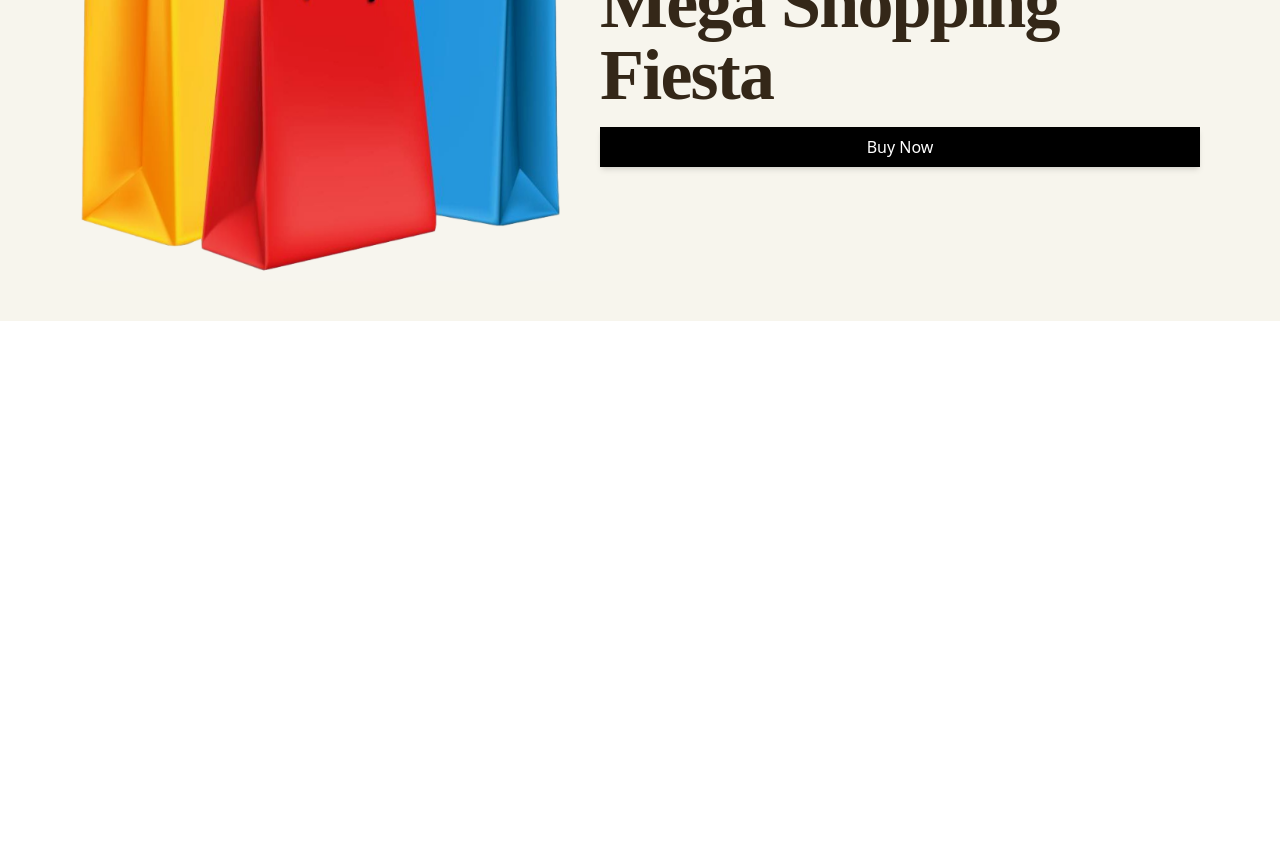
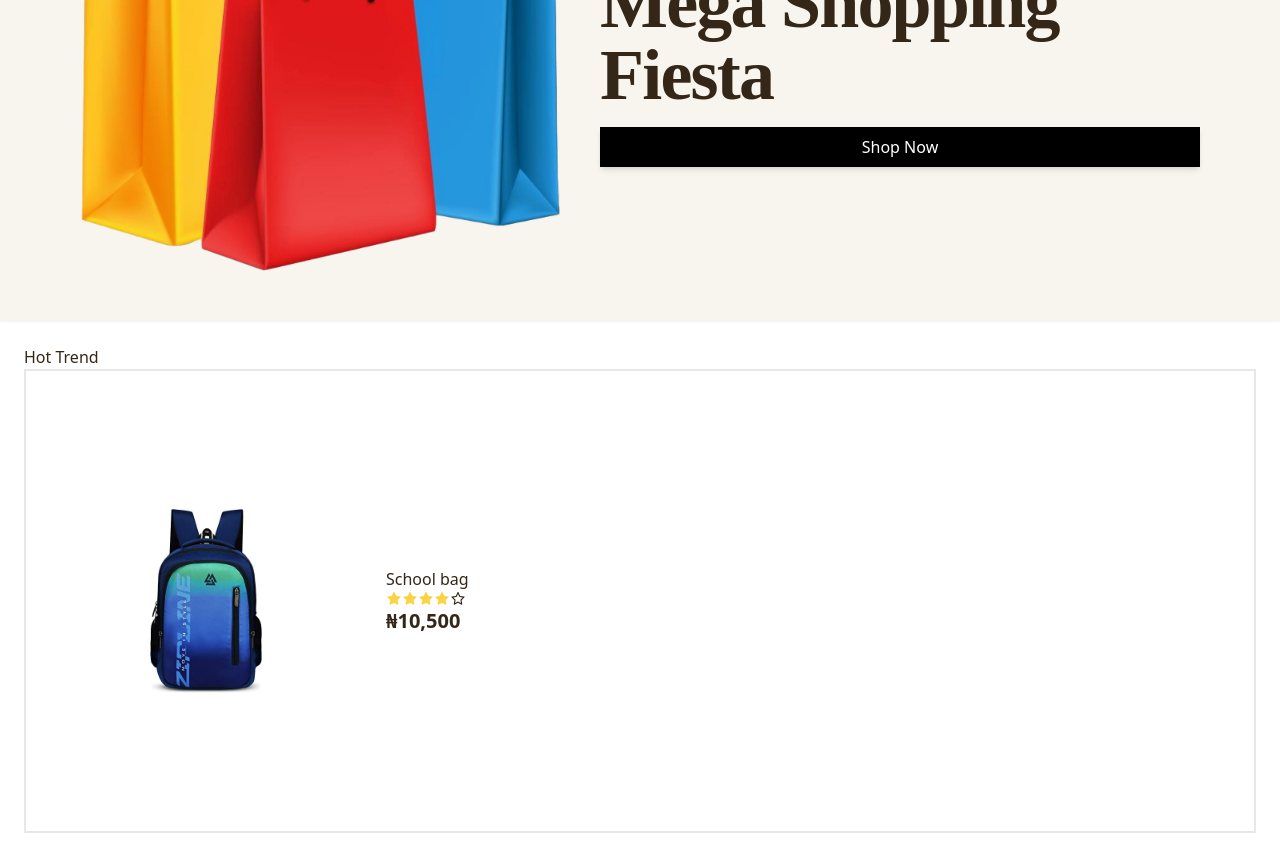
Before and after one commit to AkhatorEnosa/online-store, a React (Create React App) app: page / in a window 1280 px wide. Shown: the part 2080-2937 px from the top of the page. Before the commit the page ends 2401 px from the top, so only its background shows below. Built offline with nearby package versions, Linux system fonts and the light colour scheme; the HTML template or start-up script is replaced by a standard one; a web font is replaced by a local one.

Commit message:
sections start

```diff
--- a/src/App.js
+++ b/src/App.js
@@ -3,6 +3,7 @@ import Hot from './components/Hot';
 import MegaSales from './components/MegaSales';
 import NavBar from './components/NavBar';
 import NewProducts from './components/NewProducts';
+import Sections from './components/Sections';
 
 function App() {
   return (
@@ -11,6 +12,7 @@ function App() {
       <Hot/>
       <NewProducts />
       <MegaSales />
+      <Sections />
     </div>
   );
 }
--- a/src/components/MegaSales.jsx
+++ b/src/components/MegaSales.jsx
@@ -9,7 +9,7 @@ const MegaSales = () => {
         <p className='md:text-base text-xs'>THE BIGGEST SALE OF THE YEAR</p>
         <h1 className='lg:text-7xl text-3xl tracking-tight font-extrabold fiesta'>Mega Shopping Fiesta</h1>
         <button className="px-8 py-2 hover:bg-[#fed243] hover:text-black bg-[#000] text-white my-4 shadow-md duration-300">
-          Buy Now
+          Shop Now
         </button>
       </div>
     </div>
--- /dev/null
+++ b/src/components/Sections.jsx
@@ -0,0 +1,31 @@
+import React from 'react';
+import Bag from '../assets/bag.jpg';
+import {AiFillStar} from 'react-icons/ai';
+import {AiOutlineStar} from 'react-icons/ai';
+import { AiFillHeart, AiTwotoneShopping} from "react-icons/ai";
+
+const Sections = () => {
+  return (
+    <div className='grid grid-cols-3 lg:grid-cols-1 py-6 px-6'>
+      <div className="flex flex-col">
+        <h1>Hot Trend</h1>
+        <div className="flex border-2 py-0">
+          <img src={Bag} alt="item" className='scale-[.4]'/>
+          <div className='w-full flex flex-col align-middle justify-center items-centerpx-2'>
+            <span className=''>School bag</span>
+            <div className='text-small flex'>
+              <AiFillStar className='text-[#fed243]'/>
+              <AiFillStar className='text-[#fed243]'/>
+              <AiFillStar className='text-[#fed243]'/>
+              <AiFillStar className='text-[#fed243]'/>
+              <AiOutlineStar/>
+              </div>
+            <p className='font-bold text-xl'>₦10,500</p>
+          </div>
+        </div>
+      </div>
+    </div>
+  );
+};
+
+export default Sections;
```
